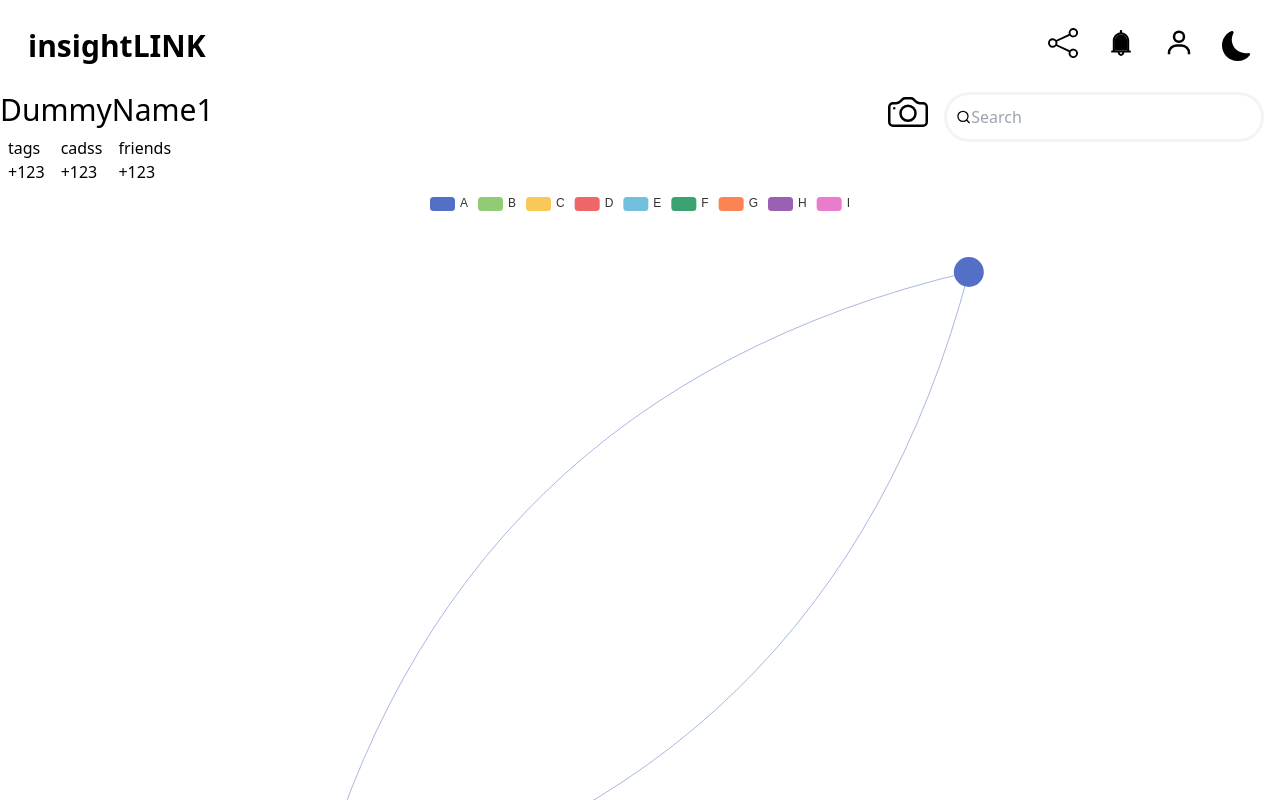
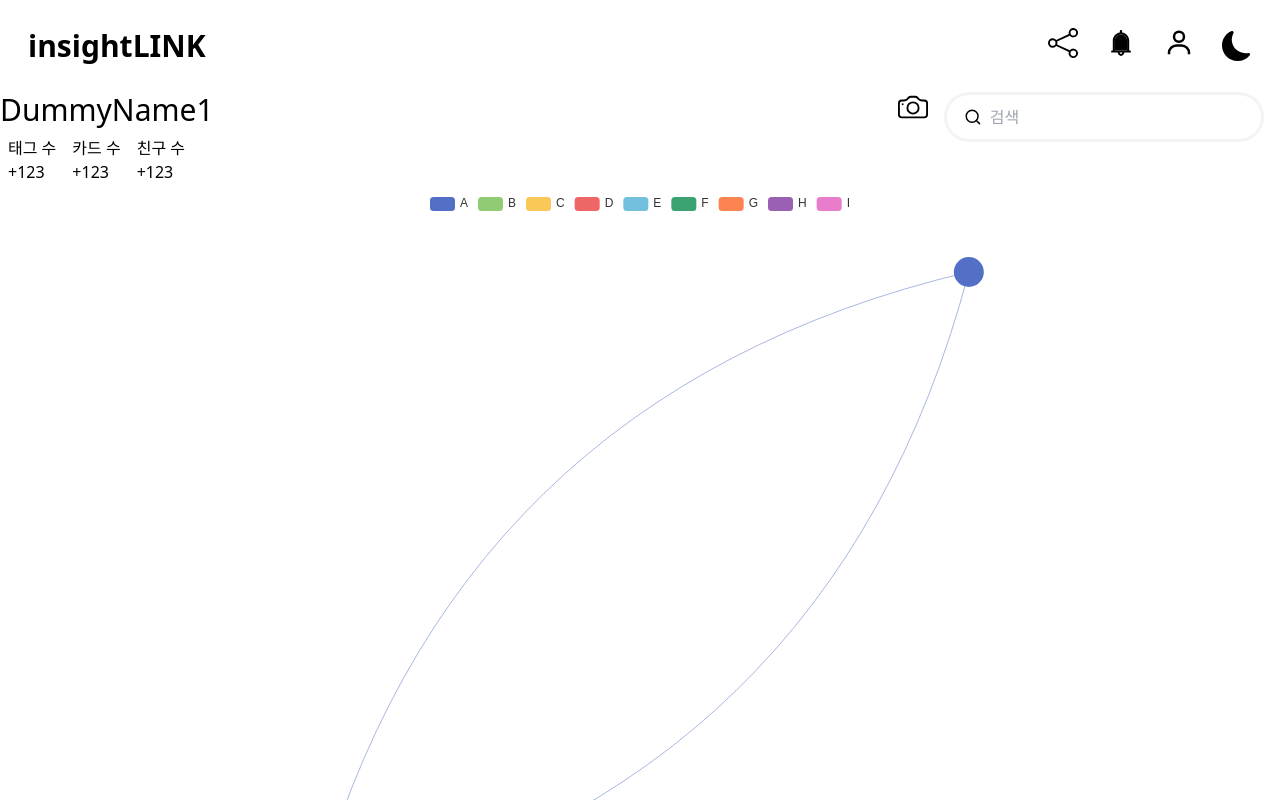
Before and after one commit to suji6707/insightLINK, a Next.js app in the folder client/: page /dashboard in a window 1280 px wide. Shown: the top 800 px of the page. Built offline with nearby package versions, Linux system fonts and the light colour scheme; data requests are answered from the project's data file.

Commit message:
chore: 디테일한 디자인 수정, ImgUploadBtn 통일 - #11

```diff
--- a/client/src/components/ImgUploadBtn.tsx
+++ /dev/null
@@ -1,54 +0,0 @@
-import React, { useRef, useState } from "react";
-
-import { POST } from "@/axios/POST";
-// Assets
-import { BsCamera } from "react-icons/bs";
-
-export default function ImgUploadBtn() {
-  const fileInputRef = useRef<HTMLInputElement>(null);
-  const [img, setImg] = useState([]);
-
-  const handleInput = () => {
-    fileInputRef.current?.click();
-  };
-
-  // image input 받기
-  const handleImgChange = (e: any) => {
-    const selectedImg = e.target.files;
-    if (!selectedImg) {
-      e.preventDefault();
-      return;
-    }
-    const formData = new FormData();
-    for (let i = 0; i < selectedImg.length; i++) {
-      formData.append("photos", selectedImg[i]);
-    }
-
-    // 로컬 이미지 업로드 API
-    const uploadImg = async () => {
-      const data = await POST("/upload/1", formData, {
-        "Content-Type": "multipart/form-data",
-        token: 1,
-      });
-      if (data != null) {
-        setImg(data);
-      }
-    };
-
-    uploadImg();
-  };
-
-  return (
-    <div>
-      <input
-        type="file"
-        multiple
-        accept=".jpg, .jpeg, .png"
-        className="hidden"
-        ref={fileInputRef}
-        onChange={handleImgChange}
-      />
-      <BsCamera size={40} onClick={handleInput} />
-    </div>
-  );
-}
--- a/client/src/components/dashboard/ImgUploadBtn.tsx
+++ b/client/src/components/dashboard/ImgUploadBtn.tsx
@@ -1,9 +1,12 @@
-import React, { useRef } from "react";
+import React, { useRef, useState } from "react";
+
+import { POST } from "@/axios/POST";
 // Assets
 import { BsCamera } from "react-icons/bs";
 
 export default function ImgUploadBtn() {
   const fileInputRef = useRef<HTMLInputElement>(null);
+  const [img, setImg] = useState([]);
 
   const handleInput = () => {
     fileInputRef.current?.click();
@@ -21,7 +24,18 @@ export default function ImgUploadBtn() {
       formData.append("photos", selectedImg[i]);
     }
 
-    POSTImg(formData); // 💡 결과 리턴
+    // 로컬 이미지 업로드 API
+    const uploadImg = async () => {
+      const data = await POST("/upload/1", formData, {
+        "Content-Type": "multipart/form-data",
+        token: 1,
+      });
+      if (data != null) {
+        setImg(data);
+      }
+    };
+
+    uploadImg();
   };
 
   return (
@@ -34,7 +48,7 @@ export default function ImgUploadBtn() {
         ref={fileInputRef}
         onChange={handleImgChange}
       />
-      <BsCamera size={40} onClick={handleInput} />
+      <BsCamera size={30} onClick={handleInput} />
     </div>
   );
 }
--- a/client/src/components/dashboard/SearchBar.tsx
+++ b/client/src/components/dashboard/SearchBar.tsx
@@ -25,13 +25,13 @@ export default function SearchBar() {
           searchBar ? null : "hidden"
         } md:flex transition-all hover:bg-slate-100 flex items-center px-3 py-1 rounded-full w-full md:w-[20rem] ring ring-inset ring-gray-100 hover:ring-0 dark:hover:bg-DMThrColor dark:ring-white/20 md:mx-4 h-1/2`}
       >
-        <FiSearch />
+        <FiSearch size={20} className="mx-2" />
         <input
           ref={inputRef}
           type="text"
           className="w-full h-10 font-medium bg-transparent border-gray-300 outline-none ring-none"
           value={keywords}
-          placeholder="Search"
+          placeholder="검색"
           onChange={(e) => {
             setKeywords(e.target.value);
           }}
--- a/client/src/components/dashboard/UseInfo.tsx
+++ b/client/src/components/dashboard/UseInfo.tsx
@@ -25,15 +25,15 @@ export default function UserInfo() {
         <h1 className="text-3xl">{userInfo?.username}</h1>
         <div className="flex">
           <div className="p-2">
-            <div>tags</div>
+            <div>태그 수</div>
             <div>+{userInfo?.tags}</div>
           </div>
           <div className="p-2">
-            <div>cadss</div>
+            <div>카드 수</div>
             <div>+{userInfo?.cards}</div>
           </div>
           <div className="p-2">
-            <div>friends</div>
+            <div>친구 수</div>
             <div>+{userInfo?.friends}</div>
           </div>
         </div>
```
